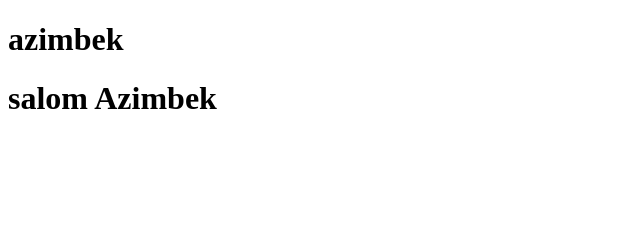
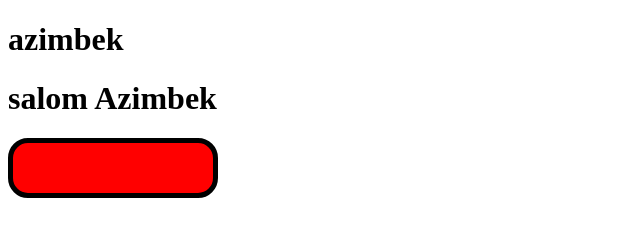
Before and after one commit to jorayevv702/git-loyha, a plain HTML site: page index.html in a window 1280 px wide. Shown: the whole page, without its empty margins (0-640 px from the left). Drawn offline with Linux system fonts and the light colour scheme.

Commit message:
bilol kot2

```diff
--- a/index.html
+++ b/index.html
@@ -9,7 +9,9 @@
 <body>
    <h1>azimbek</h1>
 <h1>salom  Azimbek</h1>
+<div class="ok">
 
+</div>
 
 
 
--- a/main.css
+++ b/main.css
@@ -0,0 +1,8 @@
+.ok{
+width: 200px;
+height: 50px;
+border: 5px solid black;
+background-color: red;
+border-radius: 20px;
+
+}
```
